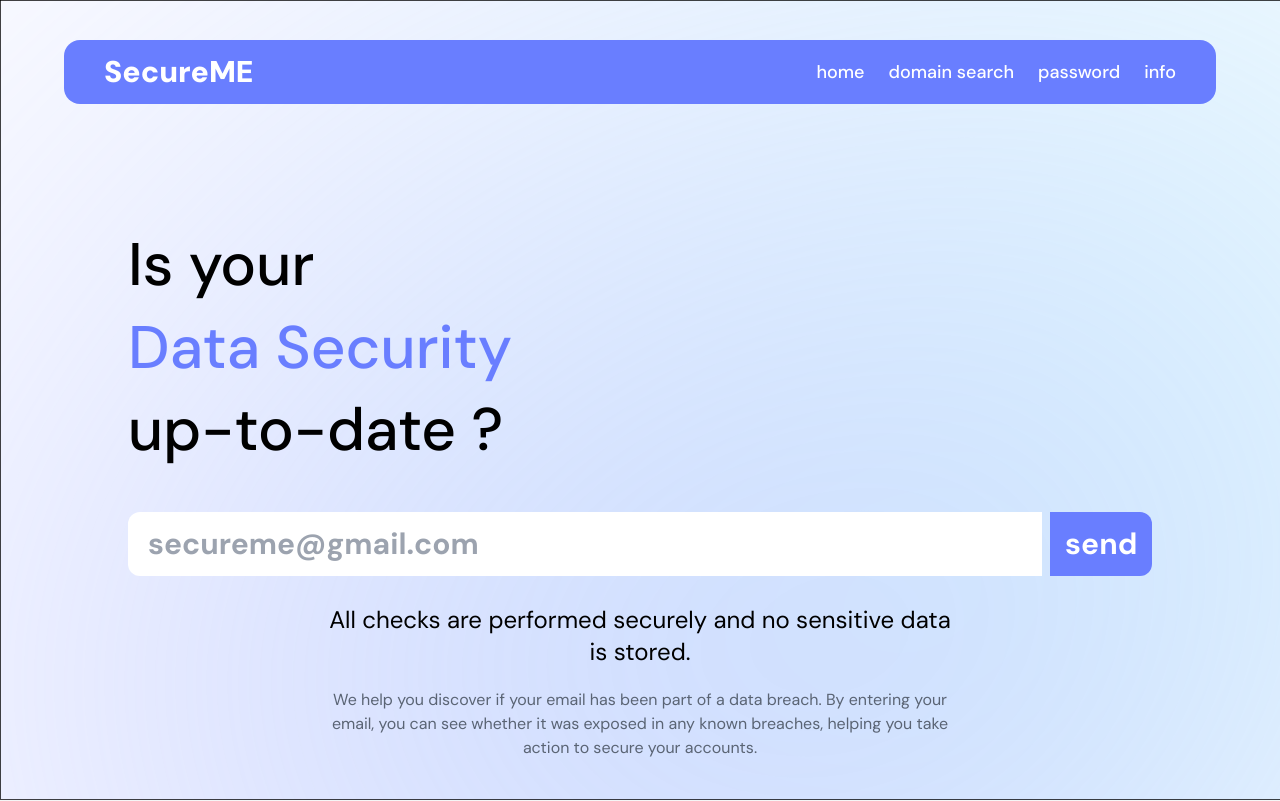
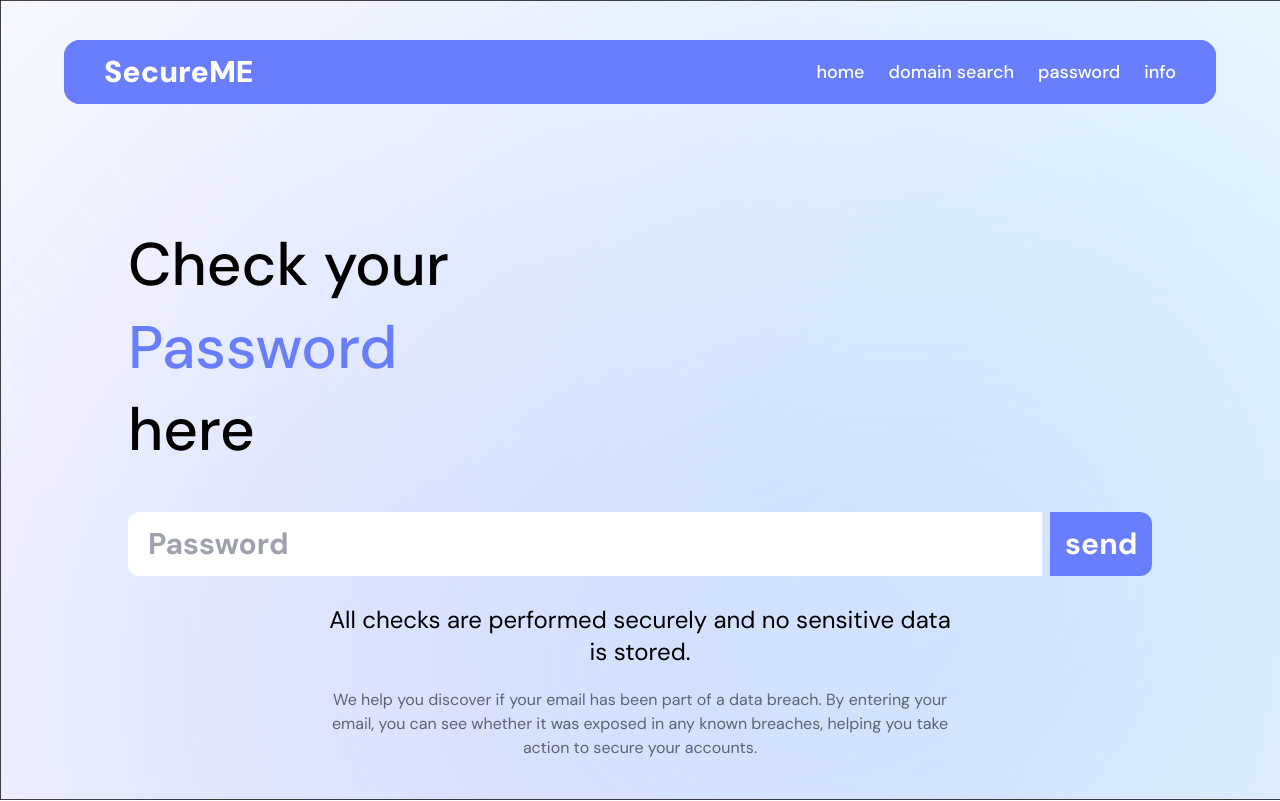
Before and after one commit to R3tr0gh057/Interface-KJC-hackathon, a React (Vite) app: page /password in a window 1280 px wide. Shown: the top 801 px of the page. Built offline with nearby package versions, Linux system fonts and the light colour scheme.

Commit message:
routing and password page

```diff
--- a/package.json
+++ b/package.json
@@ -12,7 +12,8 @@
   "dependencies": {
     "js-sha3": "^0.9.3",
     "react": "^18.3.1",
-    "react-dom": "^18.3.1"
+    "react-dom": "^18.3.1",
+    "react-router-dom": "^6.26.2"
   },
   "devDependencies": {
     "@eslint/js": "^9.9.0",
--- a/src/App.jsx
+++ b/src/App.jsx
@@ -1,17 +1,21 @@
-import { useState } from 'react'
-import reactLogo from './assets/react.svg'
-import viteLogo from '/vite.svg'
-import './scripts/lib'
-
-import Home from './pages/Home'
+import { BrowserRouter as Router, Routes, Route } from 'react-router-dom';
+import Home from './pages/Home';
+import DomainSearch from './pages/DomainSearch';
+import PasswordSearch from './pages/PasswordSearch';
+import NavBar from './components/NavBar'; // Import NavBar
 
 function App() {
-
-  return (
-    <>
-      <Home/>
-    </>
-  )
+    return (
+        <Router>
+            <NavBar />
+            <Routes>
+                <Route path="/" element={<Home />} />
+                <Route path="/domain-search" element={<DomainSearch />} />
+                <Route path="/password" element={<PasswordSearch />} />
+                {/* You can add more routes here */}
+            </Routes>
+        </Router>
+    );
 }
 
-export default App
+export default App;
--- a/src/components/NavBar.jsx
+++ b/src/components/NavBar.jsx
@@ -1,12 +1,14 @@
+import { Link } from 'react-router-dom';
+
 export default function NavBar() {
     return (
         <div className="w-[90vw] h-16 z-10 bg-[#697EFF] fixed top-10 left-1/2 -translate-x-1/2 px-10 flex justify-between items-center rounded-2xl">
             <h1 className="dm-sans text-white font-black text-3xl">SecureME</h1>
             <div className="dm-sans flex gap-6 text-white font-medium text-lg">
-				<p>home</p>
-				<p>domain search</p>
-				<p>password</p>
-				<p>info</p>
+                <Link to="/" className="hover:underline">home</Link>
+                <Link to="/domain-search" className="hover:underline">domain search</Link>
+                <Link to="/password" className="hover:underline">password</Link>
+                <Link to="/info" className="hover:underline">info</Link>
             </div>
         </div>
     );
--- /dev/null
+++ b/src/components/PwdSearchBar.jsx
@@ -0,0 +1,15 @@
+import {checkPassword} from "../scripts/lib.js"
+
+export default function SearchBar() {
+    const handleSubmit = (event) => {
+        event.preventDefault();
+        console.log(checkPassword(event.target[0].value))
+    }
+
+	return (
+		<form onSubmit={handleSubmit} className="w-full flex gap-2 dm-sans">
+			<input className="w-[90%] h-16 pl-5 rounded-bl-xl rounded-tl-xl text-3xl font-bold border-gray-500" placeholder="Password" id="password" />
+			<button type="submit" className="bg-[#697EFF] w-[10%] text-white rounded-br-xl rounded-tr-xl text-3xl font-bold">send</button>
+		</form>
+	);
+}
--- /dev/null
+++ b/src/pages/DomainSearch.jsx
@@ -0,0 +1,26 @@
+import NavBar from "../components/NavBar";
+import SearchBar from "../components/PwdSearchBar";
+import bgGradient from "../assets/bg-gradient.svg";
+import { Link } from 'react-router-dom';
+
+export default function DomainSearch() {
+	return (
+		<>
+			<NavBar />
+			<div className="w-full h-screen flex flex-col items-start justify-center px-32 relative bg-hero_gradient bg-cover">
+				<h1 className="dm-sans text-6xl font-medium w-2/5 h-fit mb-10 leading-snug">
+					Search the
+					<div className="text-[#697EFF]">Domian</div> below
+				</h1>
+				<SearchBar />
+				<div className="w-1/2 absolute bottom-10 left-1/2 -translate-x-1/2 flex items-center justify-center flex-col text-center dm-sans">
+					<p className="text-2xl mb-5">All checks are performed securely and no sensitive data is stored.</p>
+					<p className="text-[#5A6474]">
+						We help you discover if your email has been part of a data breach. By entering your email, you can see whether it was exposed in any known breaches, helping you take action to secure your accounts.
+					</p>
+				</div>
+			</div>
+            <div className="w-screen h-full bg-[#F5F5F5]"></div>
+		</>
+	);
+}
--- a/src/pages/HashCalculator.jsx
+++ /dev/null
@@ -1,68 +0,0 @@
-import React, { useState } from 'react';
-import { keccak_512 } from 'js-sha3';
-
-const HashPasswordChecker = () => {
-  const [password, setPassword] = useState('');
-  const [result, setResult] = useState(null);
-  const [error, setError] = useState(null);
-
-  // Function to compute first 10 characters of the keccak_512 hash
-  const keccakHash = (pwd) => {
-    const hash = keccak_512(pwd);
-    return hash.substring(0, 10); // First 10 characters
-  };
-
-  // Function to check password safety
-  const checkPassword = async (password) => {
-    if (password.trim() !== '') {
-      try {
-        const pwdHash = keccakHash(password);
-        const encodedPwdHash = encodeURIComponent(pwdHash);
-        const url = `https://passwords.xposedornot.com/api/v1/pass/anon/${encodedPwdHash}`;
-
-        const response = await fetch(url);
-
-        if (response.status === 200) {
-          const data = await response.json();
-          setResult(data);  // Password found in breach
-          setError(null);
-        } else if (response.status === 404) {
-          setResult('Password is safe');
-          setError(null);
-        } else {
-          setError(`Error: ${response.status}`);
-          setResult(null);
-        }
-      } catch (err) {
-        setError(`Error: ${err.message}`);
-      }
-    } else {
-      setError('Oops! Try again with a valid password.');
-    }
-  };
-
-  const handleSubmit = (e) => {
-    e.preventDefault();
-    checkPassword(password);
-  };
-
-  return (
-    <div>
-      <h2>Password Hash Checker</h2>
-      <form onSubmit={handleSubmit}>
-        <input
-          type="password"
-          placeholder="Enter password"
-          value={password}
-          onChange={(e) => setPassword(e.target.value)}
-        />
-        <button type="submit">Check Password</button>
-      </form>
-
-      {result && <p>Result: {JSON.stringify(result)}</p>}
-      {error && <p style={{ color: 'red' }}>{error}</p>}
-    </div>
-  );
-};
-
-export default HashPasswordChecker;
--- a/src/pages/Home.jsx
+++ b/src/pages/Home.jsx
@@ -1,8 +1,7 @@
 import NavBar from "../components/NavBar";
 import SearchBar from "../components/SearchBar";
 import bgGradient from "../assets/bg-gradient.svg";
-import { checkEmailDetails } from "../scripts/lib.js";
-import { useState } from "react";
+import { Link } from 'react-router-dom';
 
 export default function Home() {
 	const [data, setData] = useState({ breaches: [] }); // Initialize with default empty breaches array
--- /dev/null
+++ b/src/pages/PasswordSearch.jsx
@@ -0,0 +1,26 @@
+import NavBar from "../components/NavBar";
+import SearchBar from "../components/PwdSearchBar";
+import bgGradient from "../assets/bg-gradient.svg";
+import { Link } from 'react-router-dom';
+
+export default function PasswordSearch() {
+	return (
+		<>
+			<NavBar />
+			<div className="w-full h-screen flex flex-col items-start justify-center px-32 relative bg-hero_gradient bg-cover">
+				<h1 className="dm-sans text-6xl font-medium w-2/5 h-fit mb-10 leading-snug">
+					Check your
+					<div className="text-[#697EFF]">Password</div> here
+				</h1>
+				<SearchBar />
+				<div className="w-1/2 absolute bottom-10 left-1/2 -translate-x-1/2 flex items-center justify-center flex-col text-center dm-sans">
+					<p className="text-2xl mb-5">All checks are performed securely and no sensitive data is stored.</p>
+					<p className="text-[#5A6474]">
+						We help you discover if your email has been part of a data breach. By entering your email, you can see whether it was exposed in any known breaches, helping you take action to secure your accounts.
+					</p>
+				</div>
+			</div>
+            <div className="w-screen h-full bg-[#F5F5F5]"></div>
+		</>
+	);
+}
```
Also changed, not shown: src/pages/DetailedBreach.jsx (deleted), 1 other file (tests, documents, lock files or other folders). Lines whose indentation alone changed are shown as unchanged.
